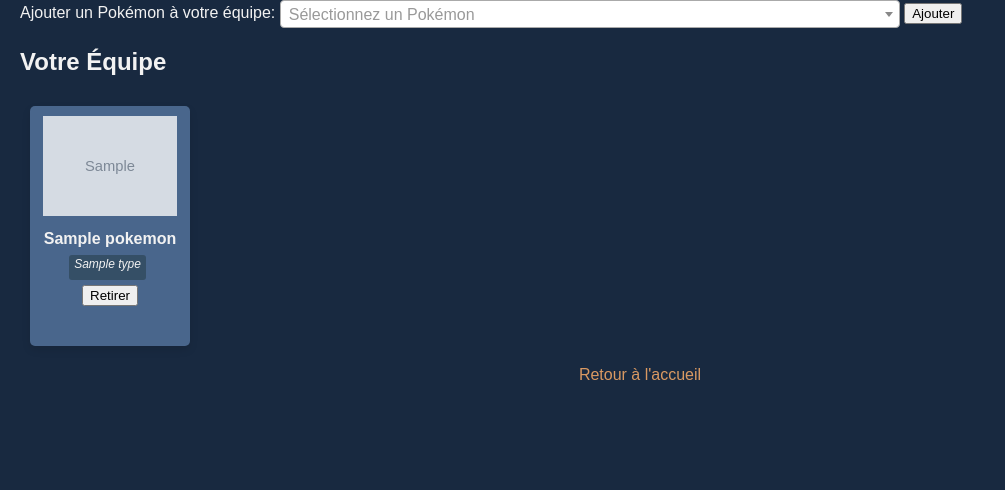
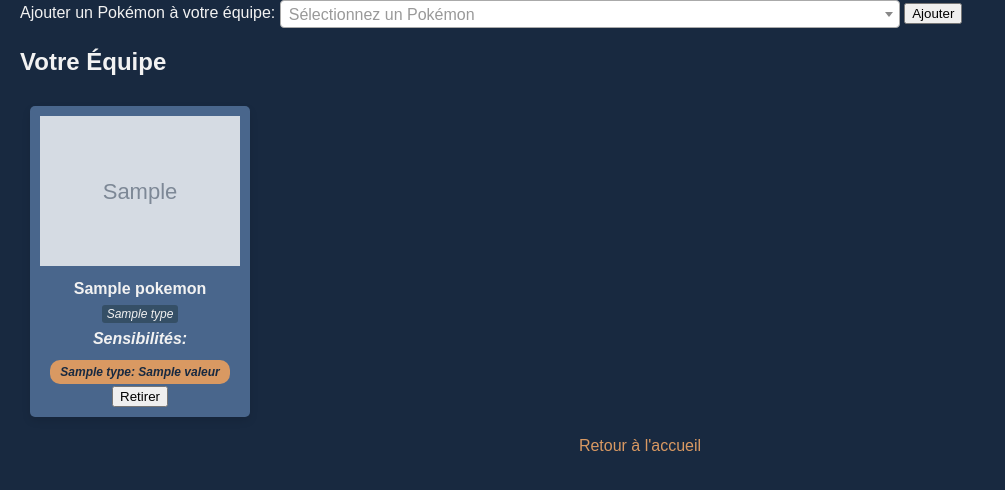
Before and after one commit to basti2002/DSIA_5102A_Projet, a FastAPI app: template FastAPI/app/templates/equipe_pokemon.html in a window 1280 px wide. Shown: the part 120-610 px from the top of the page, without its empty margins (0-1005 px from the left). Run offline with FastAPI, Linux system fonts and the light colour scheme; the template is opened without the code that fills it: most values are stand-ins (such as "Sample title", 1, 10 or a date in 2020); grey boxes marked "Sample" are stand-in pictures.

Commit message:
Ajout sensibilités pokemon

```diff
--- a/FastAPI/app/main.py
+++ b/FastAPI/app/main.py
@@ -2,7 +2,7 @@ from fastapi import FastAPI, Depends, Request, Response, status, Form
 from sqlalchemy.orm import Session
 from sqlalchemy import func
 from database import SessionLocal
-from models import Pokemon, PokemonType, Type, User, UserSchema, UserPokemonTeam
+from models import Pokemon, PokemonType, Type, User, UserSchema, UserPokemonTeam, Sensibilite, PokemonSensibilite
 from fastapi.templating import Jinja2Templates
 import matplotlib.pyplot as plt
 from io import BytesIO
--- a/FastAPI/app/templates/equipe_pokemon.html
+++ b/FastAPI/app/templates/equipe_pokemon.html
@@ -22,8 +22,7 @@
         }
         .pokemon-card {
             display: inline-block;
-            width: 140px;
-            height: 220px;
+            width: 200px; /* Ajusted width for better content fit */
             margin: 10px;
             background-color: #49668C;
             color: #F2F2F2;
@@ -33,33 +32,51 @@
             vertical-align: top;
             overflow: hidden;
             box-shadow: 0 4px 8px rgba(0,0,0,0.1);
+            transition: all 0.3s ease;
+        }
+        .pokemon-card:hover {
+            box-shadow: 0 8px 16px rgba(0,0,0,0.2);
         }
         .pokemon-card img {
             width: 100%;
-            height: 100px;
+            height: auto;
             object-fit: contain;
             margin-bottom: 5px;
         }
-        .pokemon-card h3 {
+        .pokemon-card h3, .pokemon-card h4 {
             margin: 5px 0;
             font-size: 16px;
-            height: 20px;
         }
-        .pokemon-types {
+        .pokemon-types, .pokemon-sensibilities {
             font-style: italic;
             font-size: 12px;
-            height: 30px;
             overflow: hidden;
             display: flex;
             flex-wrap: wrap;
             justify-content: center;
         }
-        .type {
-            margin-right: 5px;
-            margin-bottom: 5px;
+        .pokemon-sensibilities h4 {
+            margin-bottom: 10px; /* Ajuste l'espacement entre le titre et les sensibilités */
+        }
+
+        .sensibility-value {
+            display: inline-block;
+            background-color: #D99962; /* Couleur choisie pour le fond */
+            color: #182940; /* Couleur du texte pour assurer un bon contraste */
+            margin: 2px;
+            padding: 5px 10px;
+            border-radius: 10px; /* Arrondissement des coins pour les rectangles */
+            font-weight: bold; /* Texte en gras pour les valeurs */
+        }
+        .type, .sensibility {
+            margin: 2px 5px;
             background-color: #354f66;
             border-radius: 3px;
             padding: 2px 5px;
+        }
+        .sensibility {
+            font-style: normal;
+            background-color: #6f8ba4;
         }
         a {
             color: #D99962;
@@ -71,12 +88,10 @@
         .select2-container--default .select2-results__option {
             color: black;
         }
-
         .select2-container--default .select2-results__option--highlighted[aria-selected] {
             background-color: #49668C;
             color: white;
         }
-
     </style>
   <script>
     $(document).ready(function() {
@@ -144,6 +159,16 @@
                   <span class="type">{{ type.type_nom }}</span>
                   {% endfor %}
               </div>
+              <div class="pokemon-sensibilities">
+                <h4>Sensibilités:</h4>
+                <div class="sensibility-values">
+                    {% for sensibilite in member.pokemon.sensibilites %}
+                    <div class="sensibility-value">
+                        {{ sensibilite.type.type_nom }}: {{ sensibilite.sensibilite.valeur }}
+                    </div>
+                    {% endfor %}
+                </div>
+            </div>
               <form action="/equipe_pokemon" method="post">
                   <input type="hidden" name="pokemon_id" value="{{ member.pokemon_id }}">
                   <input type="hidden" name="slot_number" value="{{ member.slot }}">
```
Also changed, not shown: FastAPI/app/models.py (+20 -2 lines). Lines whose indentation alone changed are shown as unchanged.
